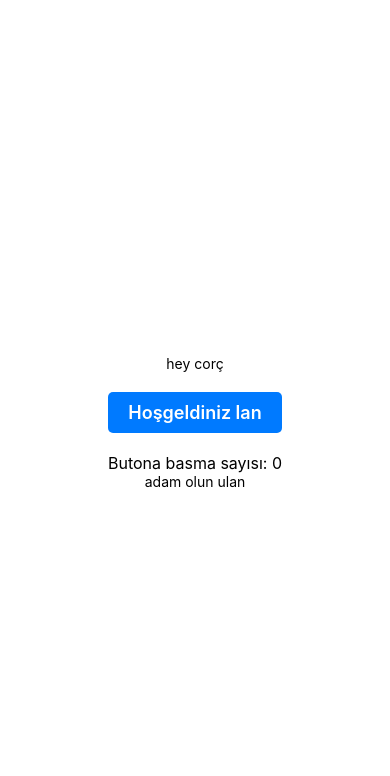
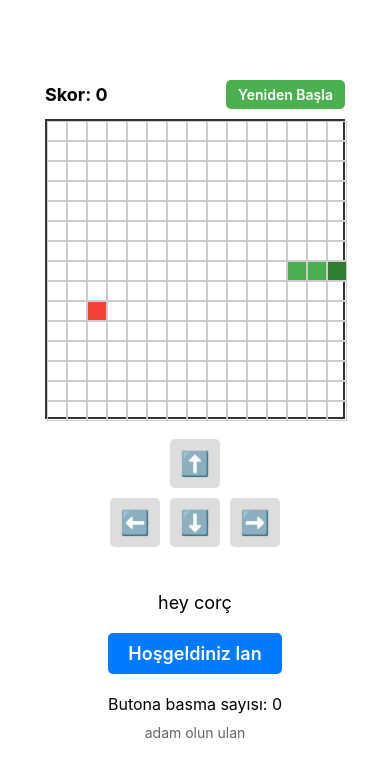
Before and after one commit to yildirimao/duella-frontend, a React Native app: screen / in a window 390 px wide. Shown: the top 776 px of the page. Built offline with nearby package versions, Linux system fonts and the light colour scheme.

Commit message:
Update App.tsx

```diff
--- a/App.tsx
+++ b/App.tsx
@@ -1,6 +1,260 @@
 import { StatusBar } from 'expo-status-bar';
-import { StyleSheet, Text, View, TouchableOpacity } from 'react-native';
-import { useState } from 'react';
+import { StyleSheet, Text, View, TouchableOpacity, Alert } from 'react-native';
+import { useState, useEffect, useRef } from 'react';
+
+const GRID_SIZE = 15; // 15x15 grid
+const CELL_SIZE = 20; // her hücre 20px
+const INITIAL_SNAKE = [
+  [7, 7],
+  [6, 7],
+  [5, 7],
+]; // yılanın başlangıç pozisyonu (baş en sağda)
+const INITIAL_DIRECTION = 'RIGHT';
+const INITIAL_FOOD = [10, 10]; // geçici, rastgele ayarlanacak
+
+const SnakeGame = () => {
+  const [snake, setSnake] = useState(INITIAL_SNAKE);
+  const [direction, setDirection] = useState(INITIAL_DIRECTION);
+  const [food, setFood] = useState(INITIAL_FOOD);
+  const [gameOver, setGameOver] = useState(false);
+  const [score, setScore] = useState(0);
+  const gameInterval = useRef(null);
+
+  // Rastgele yem oluştur (yılanın üzerinde olmayacak)
+  const generateFood = (currentSnake) => {
+    let newFood;
+    do {
+      newFood = [
+        Math.floor(Math.random() * GRID_SIZE),
+        Math.floor(Math.random() * GRID_SIZE),
+      ];
+    } while (currentSnake.some(segment => segment[0] === newFood[0] && segment[1] === newFood[1]));
+    return newFood;
+  };
+
+  // Oyunu başlat veya sıfırla
+  const startGame = () => {
+    setSnake(INITIAL_SNAKE);
+    setDirection(INITIAL_DIRECTION);
+    setFood(generateFood(INITIAL_SNAKE));
+    setGameOver(false);
+    setScore(0);
+  };
+
+  // Yılan hareketi
+  const moveSnake = () => {
+    if (gameOver) return;
+
+    const newSnake = [...snake];
+    const head = newSnake[0];
+    let newHead;
+
+    switch (direction) {
+      case 'RIGHT':
+        newHead = [head[0] + 1, head[1]];
+        break;
+      case 'LEFT':
+        newHead = [head[0] - 1, head[1]];
+        break;
+      case 'UP':
+        newHead = [head[0], head[1] - 1];
+        break;
+      case 'DOWN':
+        newHead = [head[0], head[1] + 1];
+        break;
+      default:
+        return;
+    }
+
+    // Çarpışma kontrolü: duvar
+    if (
+      newHead[0] < 0 ||
+      newHead[0] >= GRID_SIZE ||
+      newHead[1] < 0 ||
+      newHead[1] >= GRID_SIZE
+    ) {
+      setGameOver(true);
+      return;
+    }
+
+    // Kendine çarpma kontrolü (yeni baş hariç)
+    if (snake.some(segment => segment[0] === newHead[0] && segment[1] === newHead[1])) {
+      setGameOver(true);
+      return;
+    }
+
+    newSnake.unshift(newHead); // yeni başı ekle
+
+    // Yem kontrolü
+    if (newHead[0] === food[0] && newHead[1] === food[1]) {
+      // Yem yendi, kuyruk silinmez (yılan uzar)
+      setFood(generateFood(newSnake));
+      setScore(score + 1);
+    } else {
+      // Yem yenmedi, kuyruğu sil
+      newSnake.pop();
+    }
+
+    setSnake(newSnake);
+  };
+
+  // Yön değiştirme (ters yöne izin verme)
+  const changeDirection = (newDir) => {
+    if (
+      (direction === 'RIGHT' && newDir !== 'LEFT') ||
+      (direction === 'LEFT' && newDir !== 'RIGHT') ||
+      (direction === 'UP' && newDir !== 'DOWN') ||
+      (direction === 'DOWN' && newDir !== 'UP')
+    ) {
+      setDirection(newDir);
+    }
+  };
+
+  // Oyun döngüsü
+  useEffect(() => {
+    if (gameOver) {
+      if (gameInterval.current) clearInterval(gameInterval.current);
+    } else {
+      gameInterval.current = setInterval(moveSnake, 200);
+    }
+    return () => clearInterval(gameInterval.current);
+  }, [snake, direction, food, gameOver]);
+
+  // İlk yemi oluştur
+  useEffect(() => {
+    setFood(generateFood(INITIAL_SNAKE));
+  }, []);
+
+  return (
+    <View style={gameStyles.container}>
+      {/* Skor ve oyun durumu */}
+      <View style={gameStyles.header}>
+        <Text style={gameStyles.score}>Skor: {score}</Text>
+        {gameOver && (
+          <TouchableOpacity onPress={startGame} style={gameStyles.restartButton}>
+            <Text style={gameStyles.restartText}>Yeniden Başla</Text>
+          </TouchableOpacity>
+        )}
+      </View>
+
+      {/* Oyun alanı grid'i */}
+      <View style={gameStyles.grid}>
+        {Array.from({ length: GRID_SIZE }).map((_, row) => (
+          <View key={row} style={gameStyles.row}>
+            {Array.from({ length: GRID_SIZE }).map((_, col) => {
+              const isSnake = snake.some(s => s[0] === col && s[1] === row);
+              const isHead = snake[0] && snake[0][0] === col && snake[0][1] === row;
+              const isFood = food[0] === col && food[1] === row;
+              return (
+                <View
+                  key={col}
+                  style={[
+                    gameStyles.cell,
+                    isSnake && gameStyles.snakeCell,
+                    isHead && gameStyles.headCell,
+                    isFood && gameStyles.foodCell,
+                  ]}
+                />
+              );
+            })}
+          </View>
+        ))}
+      </View>
+
+      {/* Yön tuşları */}
+      <View style={gameStyles.controls}>
+        <View style={gameStyles.controlRow}>
+          <TouchableOpacity style={gameStyles.controlButton} onPress={() => changeDirection('UP')}>
+            <Text style={gameStyles.controlText}>⬆️</Text>
+          </TouchableOpacity>
+        </View>
+        <View style={gameStyles.controlRow}>
+          <TouchableOpacity style={gameStyles.controlButton} onPress={() => changeDirection('LEFT')}>
+            <Text style={gameStyles.controlText}>⬅️</Text>
+          </TouchableOpacity>
+          <TouchableOpacity style={gameStyles.controlButton} onPress={() => changeDirection('DOWN')}>
+            <Text style={gameStyles.controlText}>⬇️</Text>
+          </TouchableOpacity>
+          <TouchableOpacity style={gameStyles.controlButton} onPress={() => changeDirection('RIGHT')}>
+            <Text style={gameStyles.controlText}>➡️</Text>
+          </TouchableOpacity>
+        </View>
+      </View>
+    </View>
+  );
+};
+
+const gameStyles = StyleSheet.create({
+  container: {
+    alignItems: 'center',
+    justifyContent: 'center',
+    marginTop: 40,
+    marginBottom: 20,
+  },
+  header: {
+    flexDirection: 'row',
+    alignItems: 'center',
+    justifyContent: 'space-between',
+    width: GRID_SIZE * CELL_SIZE,
+    marginBottom: 10,
+  },
+  score: {
+    fontSize: 18,
+    fontWeight: 'bold',
+  },
+  restartButton: {
+    backgroundColor: '#4CAF50',
+    paddingHorizontal: 12,
+    paddingVertical: 6,
+    borderRadius: 5,
+  },
+  restartText: {
+    color: '#fff',
+    fontWeight: '600',
+  },
+  grid: {
+    width: GRID_SIZE * CELL_SIZE,
+    height: GRID_SIZE * CELL_SIZE,
+    borderWidth: 2,
+    borderColor: '#333',
+  },
+  row: {
+    flexDirection: 'row',
+  },
+  cell: {
+    width: CELL_SIZE,
+    height: CELL_SIZE,
+    borderWidth: 0.5,
+    borderColor: '#ccc',
+  },
+  snakeCell: {
+    backgroundColor: '#4CAF50',
+  },
+  headCell: {
+    backgroundColor: '#2E7D32',
+  },
+  foodCell: {
+    backgroundColor: '#F44336',
+  },
+  controls: {
+    marginTop: 15,
+  },
+  controlRow: {
+    flexDirection: 'row',
+    justifyContent: 'center',
+  },
+  controlButton: {
+    backgroundColor: '#ddd',
+    padding: 10,
+    margin: 5,
+    borderRadius: 5,
+    width: 50,
+    alignItems: 'center',
+  },
+  controlText: {
+    fontSize: 24,
+  },
+});
 
 export default function App() {
   const [count, setCount] = useState(0);
@@ -11,12 +265,19 @@ export default function App() {
 
   return (
     <View style={styles.container}>
-      <Text> hey corç </Text>
-      <TouchableOpacity style={styles.button} onPress={handlePress}>
-        <Text style={styles.buttonText}>Hoşgeldiniz lan</Text>
-      </TouchableOpacity>
-      <Text style={styles.counterText}>Butona basma sayısı: {count}</Text>
-      <Text>adam olun ulan</Text>
+      {/* Yılan oyunu üst kısımda */}
+      <SnakeGame />
+
+      {/* Alt kısım: buton ve yazılar (argo ifadeler korundu) */}
+      <View style={styles.bottomSection}>
+        <Text style={styles.greeting}> hey corç </Text>
+        <TouchableOpacity style={styles.button} onPress={handlePress}>
+          <Text style={styles.buttonText}>Hoşgeldiniz lan</Text>
+        </TouchableOpacity>
+        <Text style={styles.counterText}>Butona basma sayısı: {count}</Text>
+        <Text style={styles.insult}>adam olun ulan</Text>
+      </View>
+
       <StatusBar style="auto" />
     </View>
   );
@@ -27,7 +288,16 @@ const styles = StyleSheet.create({
     flex: 1,
     backgroundColor: '#fff',
     alignItems: 'center',
-    justifyContent: 'center',
+    justifyContent: 'flex-start', // Üstten başlasın
+    paddingTop: 40,
+  },
+  bottomSection: {
+    alignItems: 'center',
+    marginTop: 20,
+    marginBottom: 30,
+  },
+  greeting: {
+    fontSize: 18,
   },
   button: {
     backgroundColor: '#007AFF',
@@ -45,4 +315,9 @@ const styles = StyleSheet.create({
     marginTop: 20,
     fontSize: 16,
   },
+  insult: {
+    marginTop: 10,
+    fontSize: 14,
+    color: '#666',
+  },
 });
```
